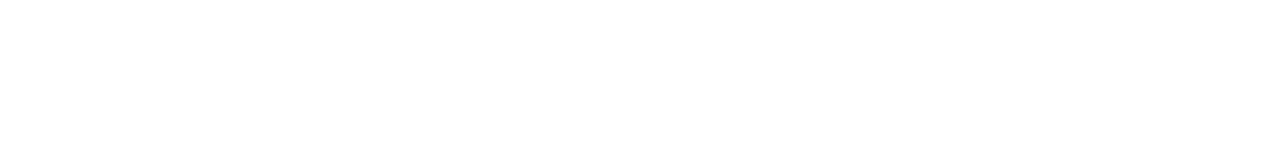
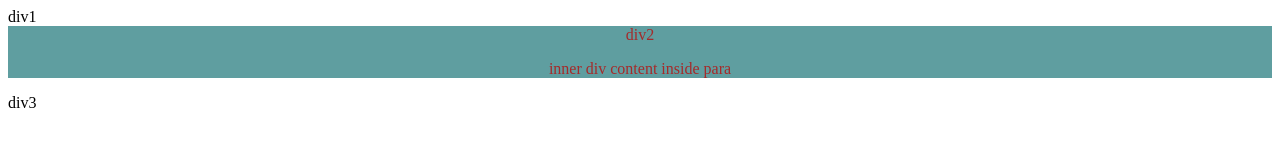
Before and after one commit to rh-comrade/Coding-Savvy-, a website: page public/Tasks/index.html in a window 1280 px wide. Drawn offline with Linux system fonts and the light colour scheme.

Commit message:
task for div completed

```diff
--- a/public/Tasks/index.html
+++ b/public/Tasks/index.html
@@ -4,8 +4,22 @@
     <meta charset="UTF-8">
     <meta name="viewport" content="width=device-width, initial-scale=1.0">
     <title>Document</title>
+    <style>
+        .d2{
+            background-color: cadetblue;
+            text-align: center;
+            color: brown;
+
+        }
+    </style>
 </head>
 <body>
-
+    <div class="d1">div1</div>
+    <div class="d2">div2
+        <div class="innerd">
+            <p>inner div content inside para</p>
+        </div>
+    </div>
+    <div>div3</div>
 </body>
 </html>
```
